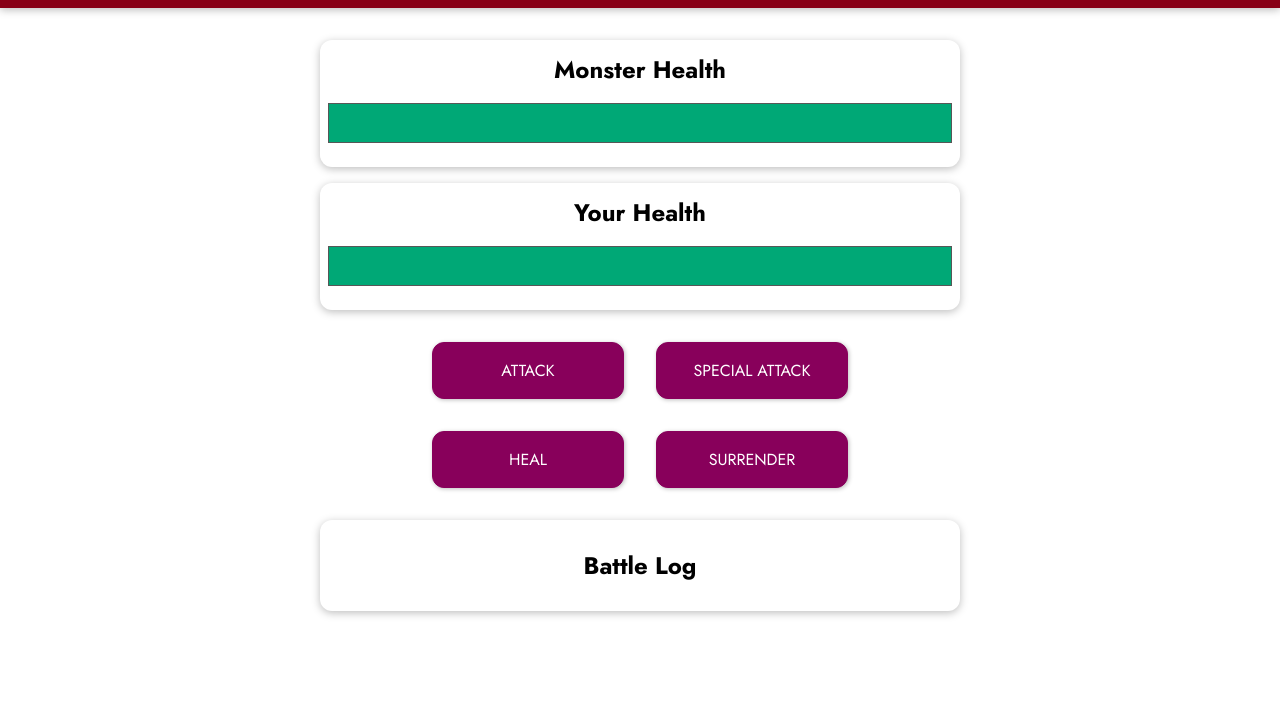
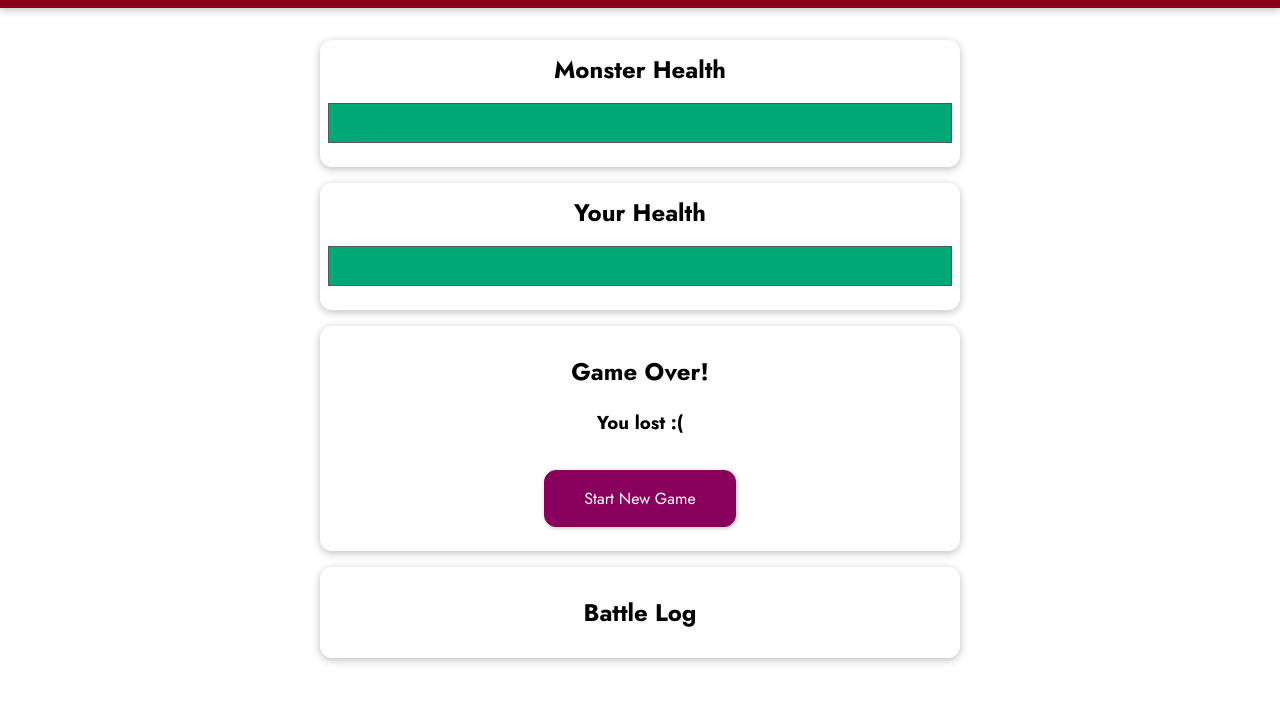
Before and after one commit to marionlo/monster-slayer-game, a plain HTML site: page index.html in a window 1280 px wide. Both pictures are taken after a click on the button "SURRENDER". Shown: the part 97-800 px from the top of the page. Drawn offline with nearby package versions, Linux system fonts and the light colour scheme.

Commit message:
add surrender and disable controls when game is over

```diff
--- a/app.js
+++ b/app.js
@@ -81,6 +81,9 @@ const app = Vue.createApp({
         this.playerHealth += healValue;
       }
     },
+    surrender() {
+      this.winner = "monster";
+    },
   },
 });
 
--- a/index.html
+++ b/index.html
@@ -36,13 +36,13 @@
         <h3 v-else="winner === 'draw'">It's a draw !</h3>
         <button @click="newGame">Start New Game</button>
       </section>
-      <section id="controls">
+      <section id="controls" v-else>
         <button @click="attackMonster">ATTACK</button>
         <button :disabled="mayUseSpecialAttack" @click="specialAttackMonster">
           SPECIAL ATTACK
         </button>
         <button :disabled="mayHeal" @click="healPlayer">HEAL</button>
-        <button>SURRENDER</button>
+        <button @click="surrender">SURRENDER</button>
       </section>
       <section id="log" class="container">
         <h2>Battle Log</h2>
```
